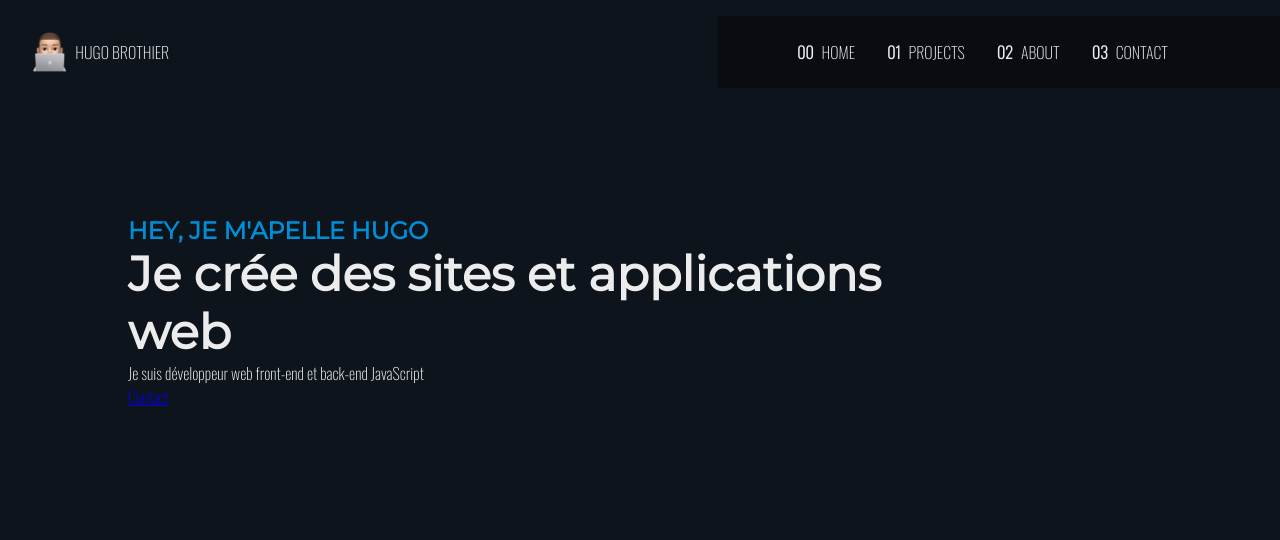
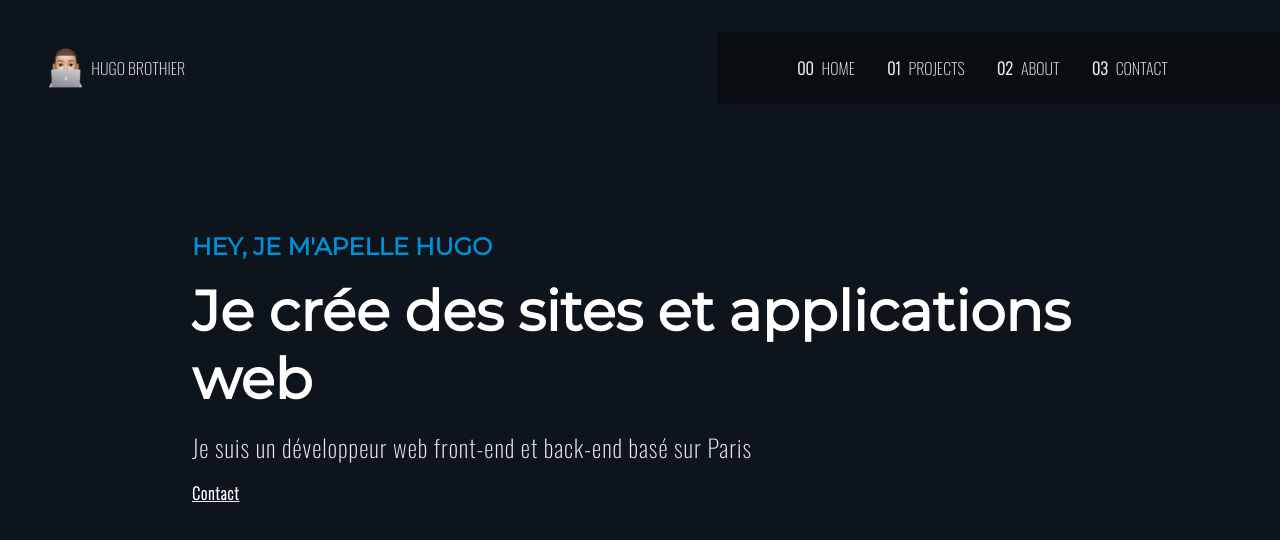
Before and after one commit to hgobr/portfolio, a website: page index.html in a window 1280 px wide. Shown: the top 540 px of the page. Drawn offline with nearby package versions, Linux system fonts and the light colour scheme.

Commit message:
update header

```diff
--- a/index.html
+++ b/index.html
@@ -17,6 +17,7 @@
     />
     <link rel="stylesheet" href="style.css" />
     <script src="nav.js" defer></script>
+    <script src="script.js"></script>
     <title>Hugo Brothier</title>
   </head>
 
@@ -55,7 +56,7 @@
       <header>
         <h3>Hey, je m'apelle Hugo</h3>
         <h1>Je crée des sites et applications web</h1>
-        <p>Je suis développeur web front-end et back-end JavaScript</p>
+        <p>Je suis un développeur web front-end et back-end basé sur Paris</p>
         <a href="#contact">Contact</a>
       </header>
     </section>
--- /dev/null
+++ b/package.json
@@ -0,0 +1,5 @@
+{
+  "dependencies": {
+    "jquery": "^3.6.0"
+  }
+}
--- a/style.css
+++ b/style.css
@@ -26,18 +26,22 @@ body {
   border: 0;
 }
 
-/* nav */
+/*---------- nav ----------*/
 
 .wrapNav {
   display: flex;
   align-items: center;
   justify-content: space-between;
   user-select: none;
+  top: 1rem;
+  margin-top: 2rem;
+  margin-left: 3rem;
+}
+
+/* nav {
   position: sticky;
   top: 1rem;
-  margin-top: 1rem;
-  margin-left: 2rem;
-}
+} */
 
 .wrapLogo {
   display: flex;
@@ -195,19 +199,20 @@ body {
   }
 }
 
-/* @header */
+/*---------- header ----------*/
 
 header {
   color: rgb(236, 236, 236);
 }
 
 .content {
-  margin: 10%;
+  margin: 0 15%;
+  margin-top: 8rem;
 }
 
-.content header {
+/* .content header {
   max-width: 80%;
-}
+} */
 
 .content header h3 {
   text-transform: uppercase;
@@ -218,5 +223,47 @@ header {
 
 .content header h1 {
   font-family: 'Montserrat', sans-serif;
-  font-size: 3em;
+  font-size: 3.5rem;
+  margin: 1rem 0;
+  color: rgb(255, 255, 255);
 }
+
+.content header p {
+  font-size: 1.5em;
+  letter-spacing: 1px;
+  margin-bottom: 1rem;
+}
+
+.content header a {
+  color: rgb(255, 255, 255);
+  text-decoration: underline;
+  outline: none;
+  position: relative;
+  letter-spacing: 1px;
+  font-weight: bold;
+  text-decoration-color: rgb(236, 236, 236);
+}
+
+.content header a::before {
+  transform: scaleX(0);
+  transform-origin: bottom right;
+}
+
+.content header a:hover::before {
+  transform: scaleX(1);
+  transform-origin: bottom left;
+}
+
+.content header a::before {
+  content: ' ';
+  display: block;
+  position: absolute;
+  top: 0;
+  right: 0;
+  bottom: 0;
+  left: 0;
+  inset: 0 0 0 0;
+  background: #008ed7;
+  z-index: -1;
+  transition: transform 0.3s ease;
+}
```
Also changed, not shown: script.js (added), 2 other files.
